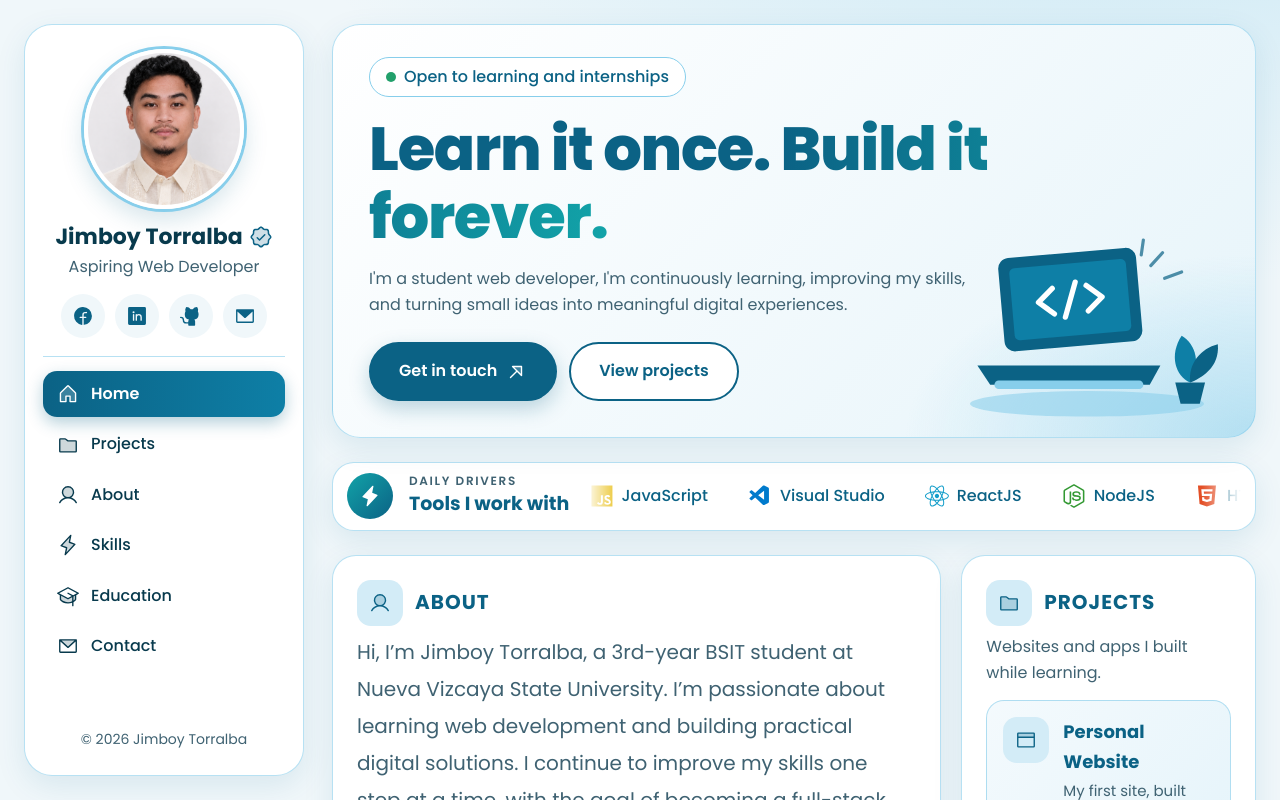
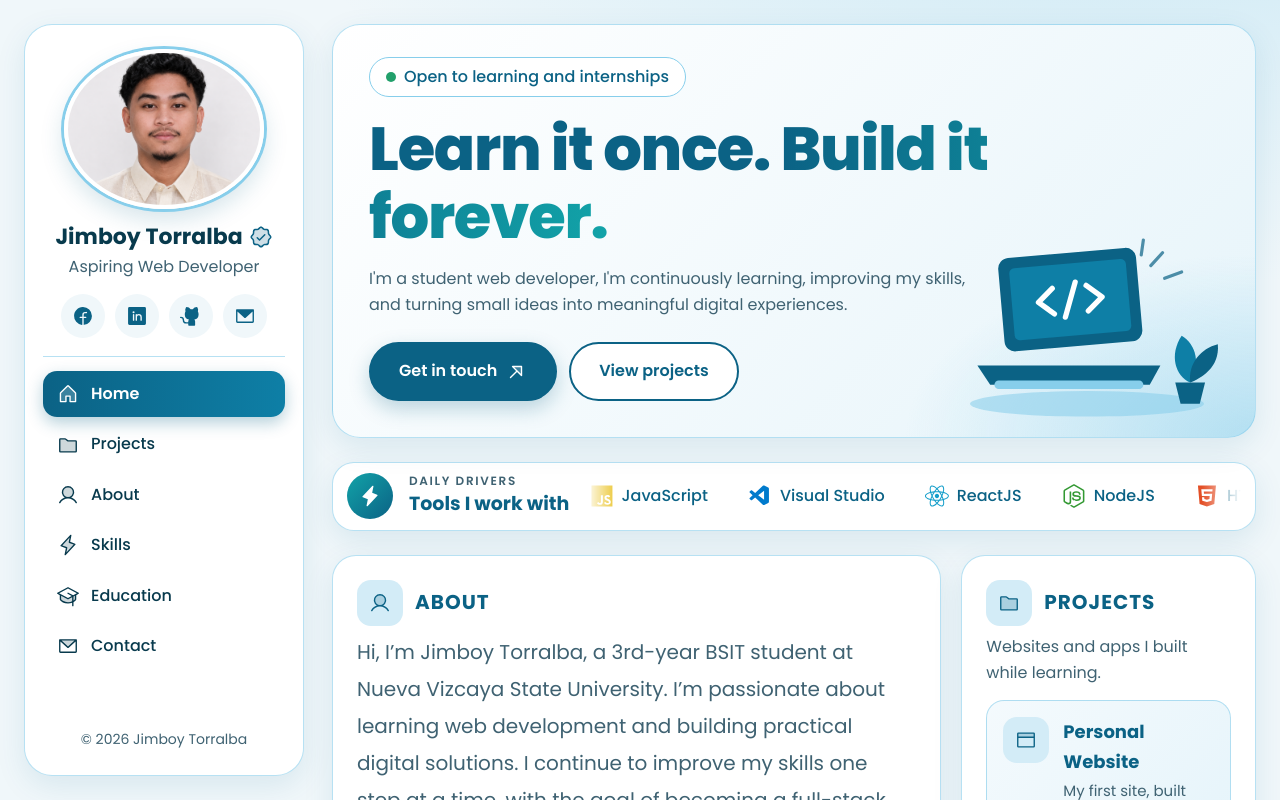
Before and after one commit to jimby-bot/Myportfolio, a React (Vite) app: page / in a window 1280 px wide. Shown: the top 800 px of the page. Built offline with nearby package versions, Linux system fonts and the light colour scheme.

Commit message:
Increase avatar width to 200px

```diff
--- a/src/index.css
+++ b/src/index.css
@@ -42,7 +42,7 @@ body {
 .side::-webkit-scrollbar { display: none; }
 .profile { text-align: center; }
 .avatar {
-  width: 160px; height: 160px; margin: 0 auto 14px; border-radius: 50%; overflow: hidden;
+  width: 200px; height: 160px; margin: 0 auto 14px; border-radius: 50%; overflow: hidden;
   border: 4px solid #fff; box-shadow: 0 0 0 3px var(--sky), 0 10px 24px rgba(11, 98, 133, .18);
 }
 .avatar img { width: 100%; height: 100%; object-fit: cover; object-position: center 25%; display: block; }
```
